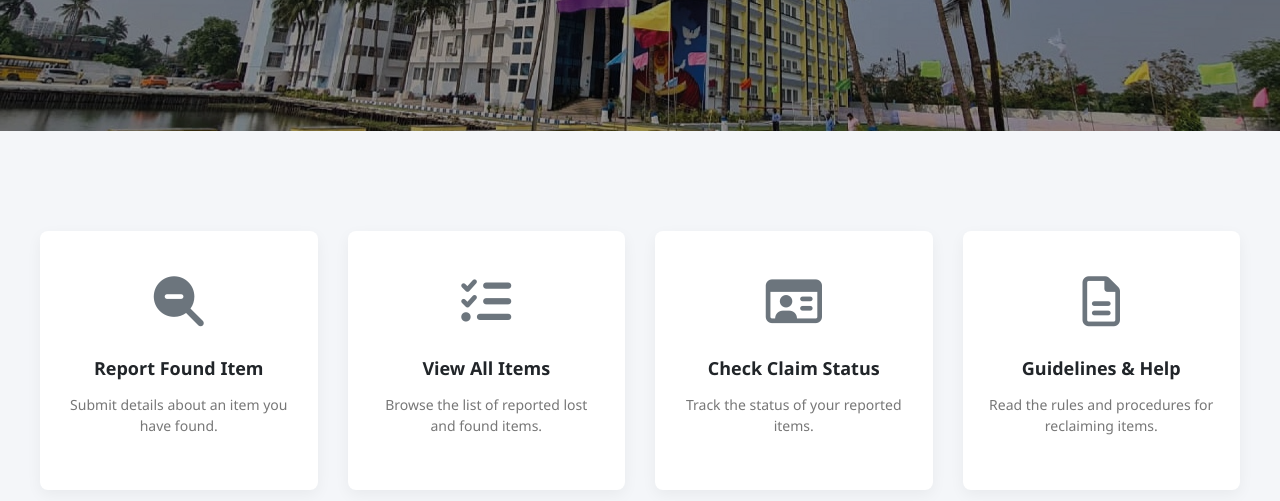
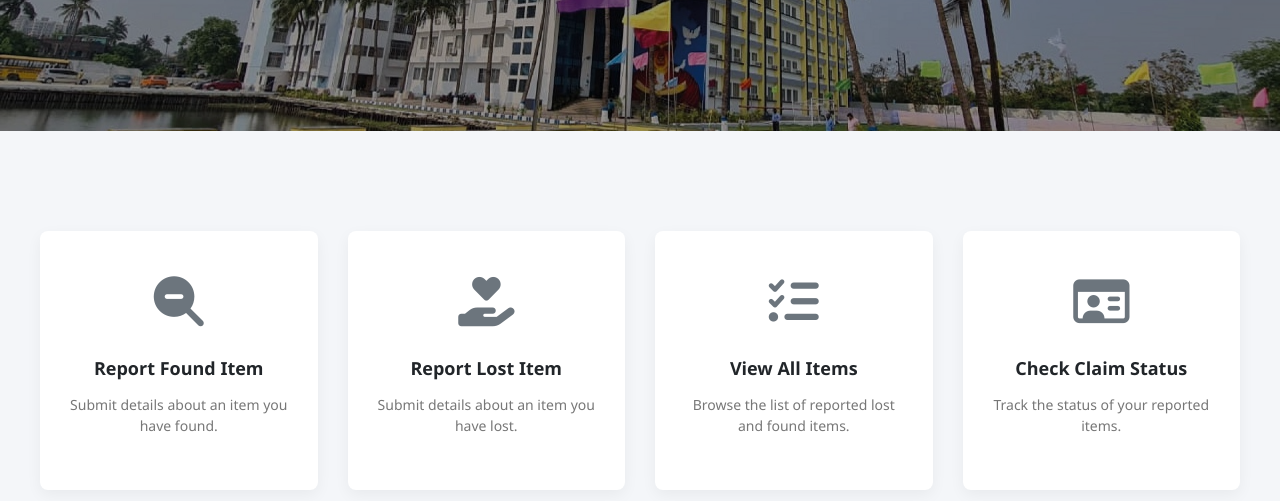
Before and after one commit to amitpaul2004/UNIVERSITY---lost--found-, a website: page Frontend/lost and found/lost.html in a window 1280 px wide. Shown: the part 451-952 px from the top of the page. Drawn offline with Linux system fonts and the light colour scheme.

Commit message:
debbing files

```diff
--- a/Frontend/lost and found/lost.html
+++ b/Frontend/lost and found/lost.html
@@ -181,12 +181,20 @@
   <div class="container">
     <div class="grid-container">
 
-      <a href="/Frontend/lost and found/Report Lost Item/login.html" class="grid-card">
+      <a href="/Frontend/lost and found/Report found Item/login.html" class="grid-card">
         <div class="icon-wrapper">
           <i class="fas fa-search-minus"></i>
         </div>
         <h3>Report Found Item</h3>
         <p>Submit details about an item you have found.</p>
+      </a>
+
+         <a href="status.html" class="grid-card">
+        <div class="icon-wrapper">
+          <i class="fa-solid fa-hand-holding-heart"></i>
+        </div>
+        <h3>Report Lost Item</h3>
+        <p>Submit details about an item you have lost.</p>
       </a>
 
       <a href="/Frontend/lost and found/View All Items/login.html" class="grid-card">
```
Also changed, not shown: Frontend/lost and found/Report found Item/login.html (renamed from Frontend/lost and found/Report Lost Item/login.html, +1 -1 lines), Frontend/lost and found/Report found Item/report_found.html (renamed from Frontend/lost and found/Report Lost Item/report_lost.html), Frontend/lost and found/Report found Item/script.js (renamed from Frontend/lost and found/Report Lost Item/script.js), Frontend/lost and found/Report found Item/style.css (renamed from Frontend/lost and found/Report Lost Item/style.css).
